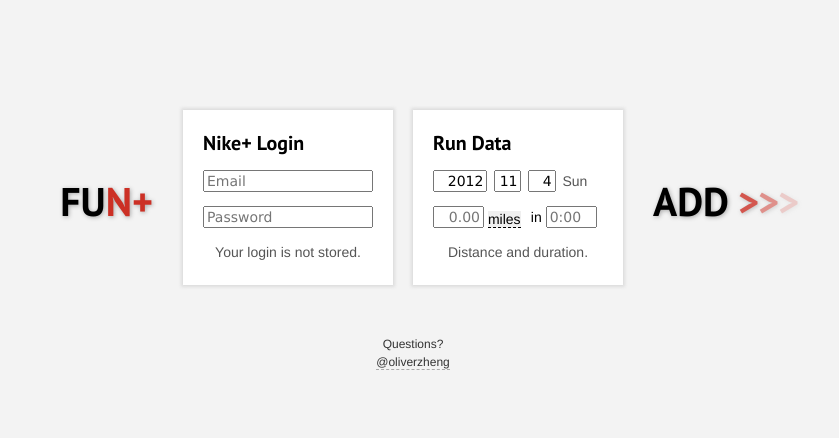
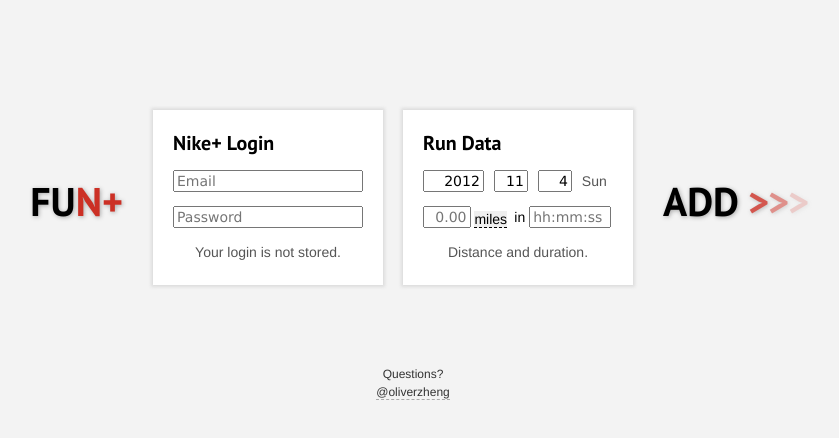
Before and after one commit to oliverzheng/funplus, a website: page public/index.html in a window 1280 px wide. Shown: the whole page, without its empty margins (227-1066 px from the left). Drawn offline with nearby package versions, Linux system fonts and the light colour scheme.

Commit message:
Making the placeholder for duration more explicit.

```diff
--- a/public/index.html
+++ b/public/index.html
@@ -139,13 +139,13 @@
 			}
 
 			#content {
-				width: 900px;
+				width: 960px;
 				margin: 0 auto;
 				padding-top: 100px;
 				text-align: left;
 			}
 			#content div {
-				width: 190px;
+				width: 210px;
 				float: left;
 				height: 155px;
 				padding: 10px;
@@ -153,7 +153,7 @@
 			}
 			#content div.input {
 				background: #FFF;
-				width: 170px;
+				width: 190px;
 				height: 135px;
 				padding: 20px;
 				box-shadow: 0px 0px 3px 2px #DDD;
@@ -231,10 +231,10 @@
 				width: 32%;
 			}
 			#month, #day {
-				width: 16%;
+				width: 18%;
 			}
 			#year, #month, #day {
-				margin-right: 3px;
+				margin-right: 6px;
 				text-align: right;
 			}
 			#dayOfWeek {
@@ -243,17 +243,14 @@
 			}
 			#distance {
 				text-align: right;
-				width: 70%;
+				width: 25%;
 			}
 			#duration {
-				width: 30%;
-			}
-			#distance {
-				width: 30%;
+				width: 43%;
 			}
 			#unit_container {
 				display: inline-block;
-				width: 23%;
+				width: 19%;
 				overflow: hidden;
 				vertical-align: middle;
 			}
@@ -346,7 +343,7 @@
 			#info {
 				line-height: 1.5em;
 				text-align: center;
-				margin-top: 40px;
+				margin-top: 70px;
 				font-size: 12px;
 				color: #333;
 				padding-bottom: 20px;
@@ -427,7 +424,7 @@
 						</select>
 					</span>
 					in
-					<input id="duration" class="clearable" type="text" placeholder="0:00" />
+					<input id="duration" class="clearable" type="text" placeholder="hh:mm:ss" />
 				</p>
 				<p class="small center noterror">Distance and duration.</p>
 				<p class="small center errorMessage">Invalid run data.</p>
```
